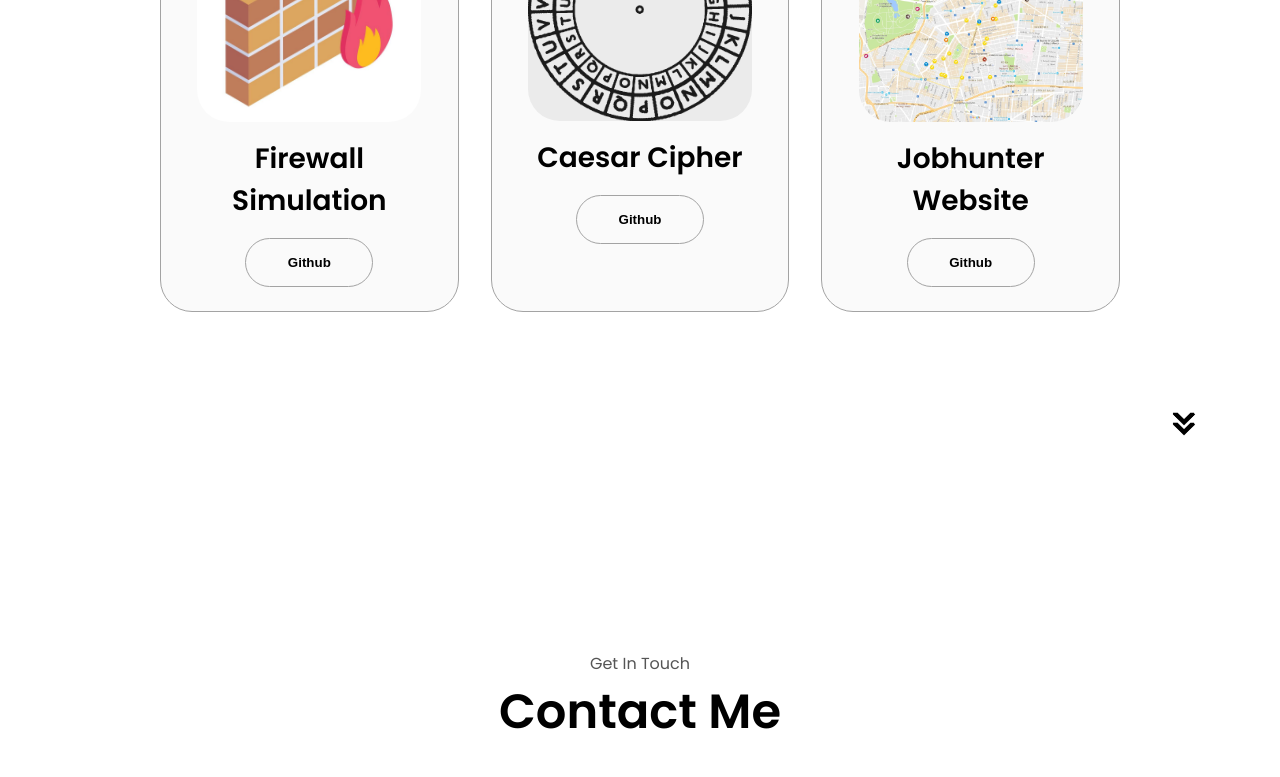
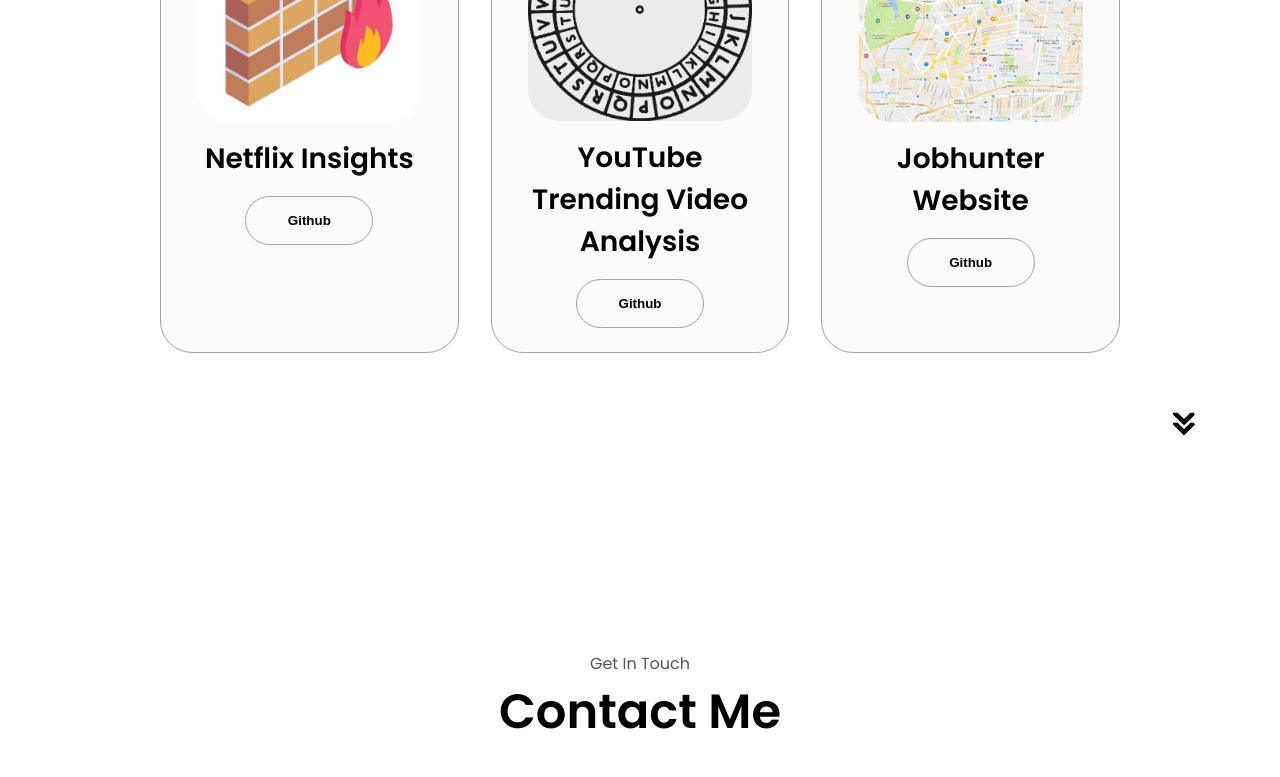
Before and after one commit to ryanpark123/ryanparkwebsite, a plain HTML site: page index.html in a window 1280 px wide. Shown: the part 2720-3497 px from the top of the page. Drawn offline with Linux system fonts and the light colour scheme.

Commit message:
Update index.html

```diff
--- a/index.html
+++ b/index.html
@@ -44,7 +44,7 @@
             <h1 class="title">Ryan Park</h1>
             <p class="section__text__p2">Aspiring Data Analyst</p>
             <div class="btn-container">
-                <button class="btn btn-color-2" onclick="window.open('./assets/Resume-Ryan_Park (1).pdf')">
+                <button class="btn btn-color-2" onclick="window.open('./assets/Resume_Ryan-Park (1).pdf')">
                     Download CV
                 </button>
                 <button class="btn btn-color-1" onclick="location.href='./#contact'">
@@ -196,7 +196,7 @@
                 <div class="article-container">
                     <img src="./assets/firewall-icon.png" alt="Project 1" class="project-img"/>
                 </div>
-                <h2 class="experience-sub-title project-title">Firewall Simulation</h2>
+                <h2 class="experience-sub-title project-title">Netflix Insights</h2>
                 <div class="btn-container">
                     <button class="btn btn-color-2 project-btn" onclick="location.href='https://github.com/ryanpark123/firewallsimulation'">
                         Github
@@ -207,7 +207,7 @@
                 <div class="article-container">
                     <img src="./assets/caesar-disk.png" alt="Project 2" class="project-img"/>
                 </div>
-                <h2 class="experience-sub-title project-title">Caesar Cipher</h2>
+                <h2 class="experience-sub-title project-title">YouTube Trending Video Analysis</h2>
                 <div class="btn-container">
                     <button class="btn btn-color-2 project-btn" onclick="location.href='https://github.com/ryanpark123/caesercipher'">
                         Github
```
